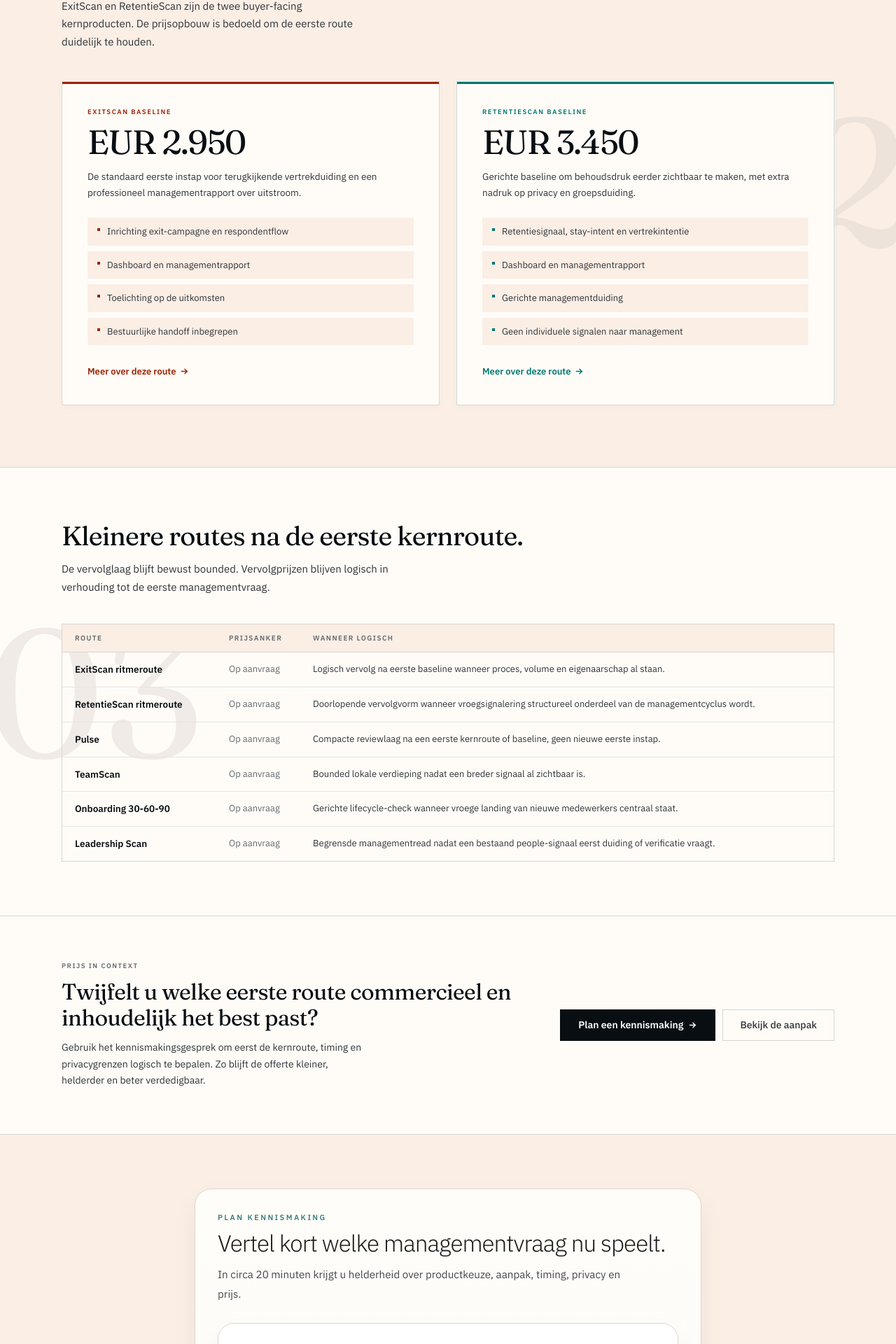
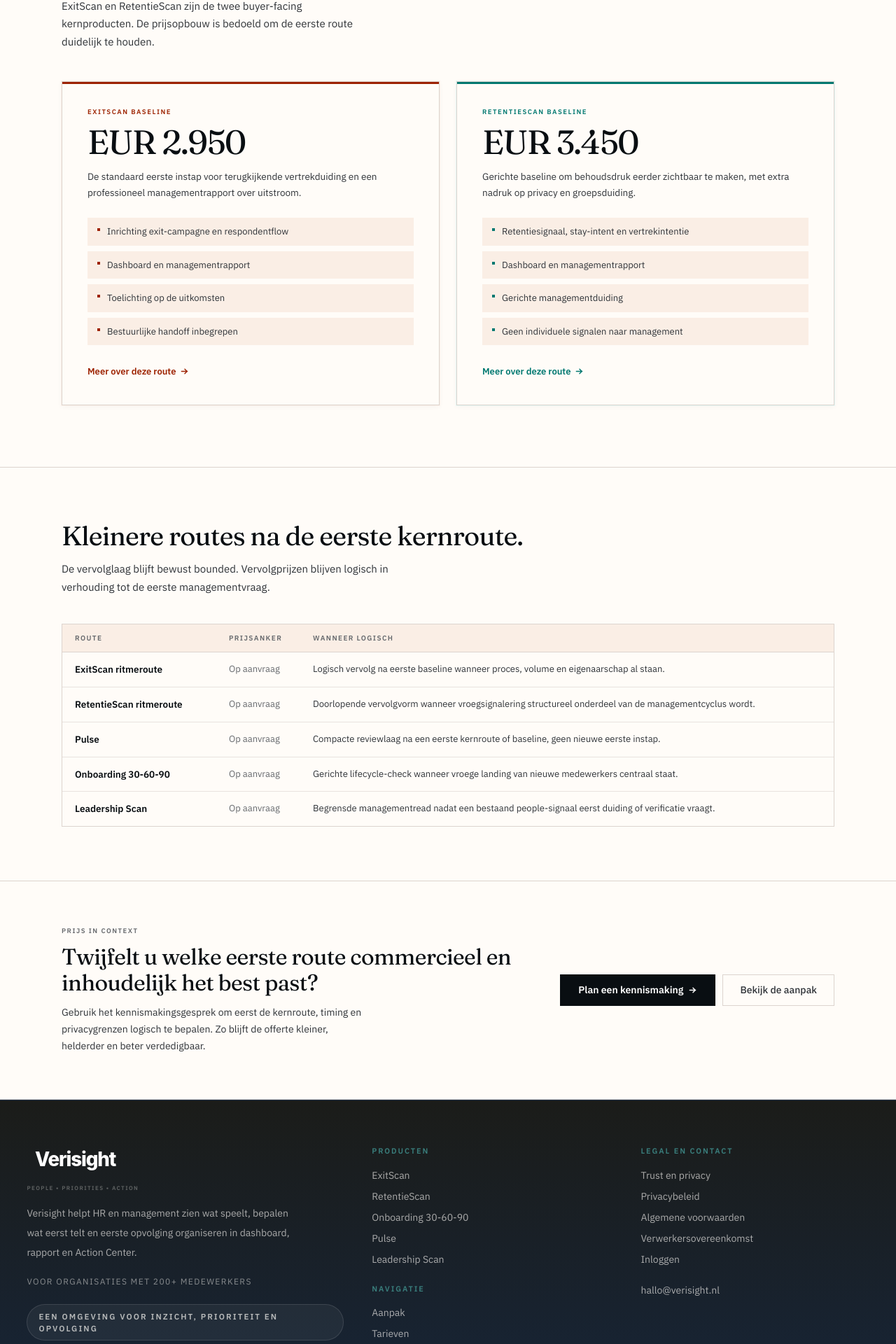
Before and after one commit to larshengel08-lang/VerisightSaaS, a Next.js app in the folder frontend/: page /tarieven in a window 1280 px wide. Shown: the part 694-2614 px from the top of the page at 70% size. Built offline with nearby package versions, Linux system fonts and the light colour scheme.

Commit message:
Tighten marketing backgrounds and pricing page

```diff
--- a/frontend/components/marketing/marketing-page-shell.tsx
+++ b/frontend/components/marketing/marketing-page-shell.tsx
@@ -38,7 +38,7 @@ export function MarketingPageShell({
   const showSupport = Boolean(heroSupport)
 
   return (
-    <div className="min-h-screen bg-[var(--surface)] text-[var(--ink)]">
+    <div className="min-h-screen bg-[#FFFCF8] text-[var(--ink)]">
       <PublicHeader ctaHref={ctaHref} ctaLabel={ctaLabel} />
       <main>
         <section
--- a/frontend/components/marketing/tarieven-content.tsx
+++ b/frontend/components/marketing/tarieven-content.tsx
@@ -2,7 +2,6 @@
 
 import Link from 'next/link'
 import { T, AC, FF, SHELL, useInView, Reveal, Arrow, SectionMark } from '@/components/marketing/design-tokens'
-import { MarketingInlineContactPanel } from '@/components/marketing/marketing-inline-contact-panel'
 import { buildContactHref } from '@/lib/contact-funnel'
 
 const corePricing = [
@@ -40,7 +39,6 @@ const followOnRows = [
   ['ExitScan ritmeroute', 'Op aanvraag', 'Logisch vervolg na eerste baseline wanneer proces, volume en eigenaarschap al staan.'],
   ['RetentieScan ritmeroute', 'Op aanvraag', 'Doorlopende vervolgvorm wanneer vroegsignalering structureel onderdeel van de managementcyclus wordt.'],
   ['Pulse', 'Op aanvraag', 'Compacte reviewlaag na een eerste kernroute of baseline, geen nieuwe eerste instap.'],
-  ['TeamScan', 'Op aanvraag', 'Bounded lokale verdieping nadat een breder signaal al zichtbaar is.'],
   ['Onboarding 30-60-90', 'Op aanvraag', 'Gerichte lifecycle-check wanneer vroege landing van nieuwe medewerkers centraal staat.'],
   ['Leadership Scan', 'Op aanvraag', 'Begrensde managementread nadat een bestaand people-signaal eerst duiding of verificatie vraagt.'],
 ] as const
@@ -90,8 +88,7 @@ function HeroSection() {
 function CorePricingSection() {
   const [sRef, sInView] = useInView(.08)
   return (
-    <section style={{ background: T.paperSoft, padding: 'clamp(56px,7vw,88px) 0', borderBottom: `1px solid ${T.rule}`, position: 'relative', overflow: 'hidden' }}>
-      <div style={{ position: 'absolute', right: -20, top: '50%', transform: 'translateY(-50%)', fontFamily: FF, fontSize: 260, fontWeight: 400, color: T.rule, lineHeight: 1, pointerEvents: 'none', userSelect: 'none', opacity: .4 }}>02</div>
+    <section style={{ background: T.white, padding: 'clamp(56px,7vw,88px) 0', borderBottom: `1px solid ${T.rule}`, position: 'relative', overflow: 'hidden' }}>
       <div ref={sRef} style={{ ...SHELL, position: 'relative' }}>
         <SectionMark num="02" label="Kernproducten" inView={sInView} />
         <Reveal delay={.05}>
@@ -137,7 +134,6 @@ function FollowOnSection() {
   const [sRef, sInView] = useInView(.08)
   return (
     <section style={{ background: T.white, padding: 'clamp(52px,6vw,80px) 0', borderBottom: `1px solid ${T.rule}`, position: 'relative', overflow: 'hidden' }}>
-      <div style={{ position: 'absolute', left: -20, top: '50%', transform: 'translateY(-50%)', fontFamily: FF, fontSize: 260, fontWeight: 400, color: T.rule, lineHeight: 1, pointerEvents: 'none', userSelect: 'none', opacity: .4 }}>03</div>
       <div ref={sRef} style={{ ...SHELL, position: 'relative' }}>
         <SectionMark num="03" label="Vervolg en add-ons" inView={sInView} />
         <Reveal delay={.05}>
@@ -208,22 +204,6 @@ function CtaBand() {
 }
 
 // ── ⑤ Contact ─────────────────────────────────────────────────────
-function ContactSection() {
-  return (
-    <section id="kennismaking" style={{ background: T.paperSoft, padding: 'clamp(52px,6vw,80px) 0' }}>
-      <div style={{ ...SHELL, maxWidth: 820 }}>
-        <MarketingInlineContactPanel
-          eyebrow="Plan kennismaking"
-          title="Vertel kort welke managementvraag nu speelt."
-          body="In circa 20 minuten krijgt u helderheid over productkeuze, aanpak, timing, privacy en prijs."
-          defaultRouteInterest="exitscan"
-          defaultCtaSource="pricing_form"
-        />
-      </div>
-    </section>
-  )
-}
-
 export function TarievenContent() {
   return (
     <div style={{ background: T.white, color: T.ink, overflowX: 'hidden' }}>
@@ -231,7 +211,6 @@ export function TarievenContent() {
       <CorePricingSection />
       <FollowOnSection />
       <CtaBand />
-      <ContactSection />
     </div>
   )
 }
```
